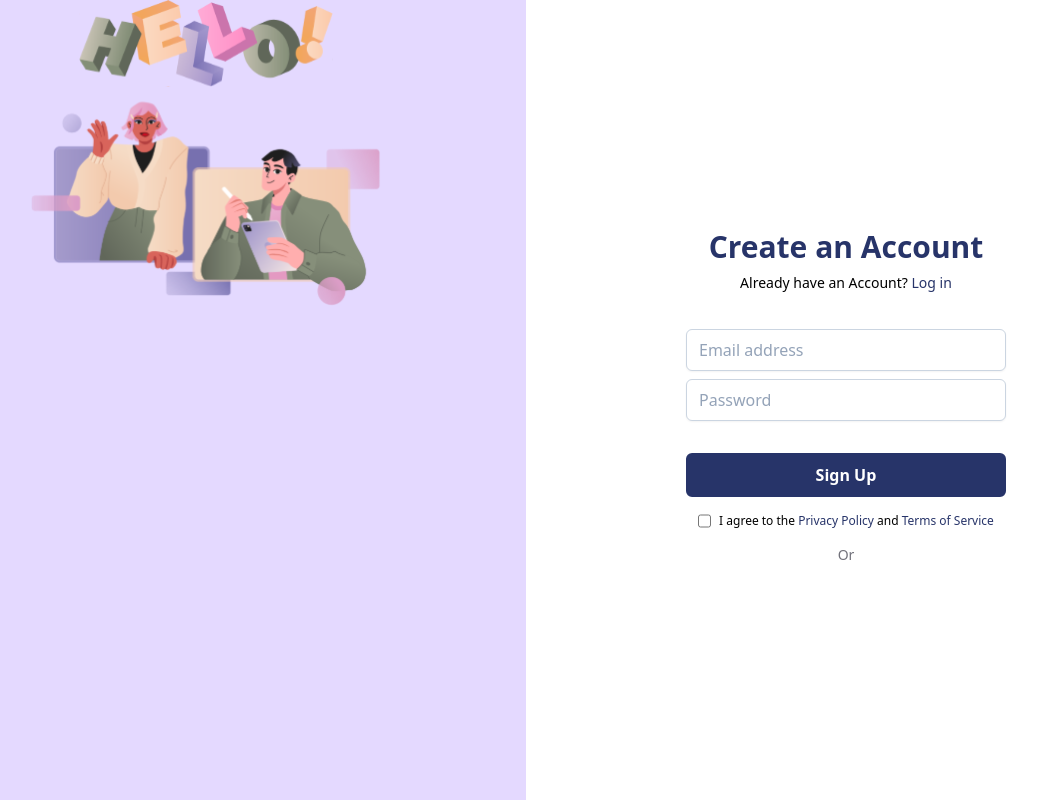
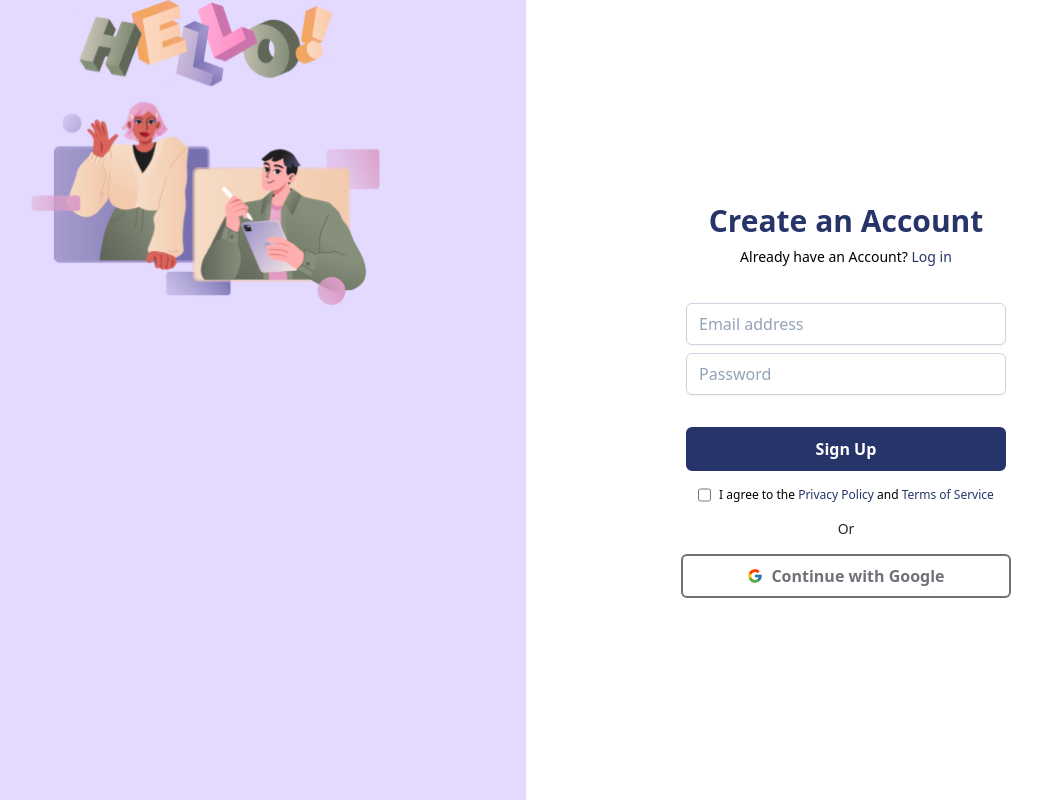
Before and after one commit to deyanxxx/expense-tracker, a React (Create React App) app: page /signup in a window 1280 px wide. Shown: the whole page, without its empty margins (114-1156 px from the left). Built offline with nearby package versions, Linux system fonts and the light colour scheme.

Commit message:
signup buttons

```diff
--- a/src/pages/Signup.js
+++ b/src/pages/Signup.js
@@ -1,5 +1,6 @@
 import React from 'react';
 import signupBanner from '../assets/signupBanner.svg';
+import { FcGoogle } from "react-icons/fc";
 
 
 function Signup() {
@@ -32,8 +33,12 @@ function Signup() {
           </div>
           <div className='flex flex-row'>
             <div className='my-5 flex items-center before:mt-0.5 before:flex-1 before:border-t before:border-zinc-800 after:mt-0.5 after:flex-1 after:border-t after:border-zinc-800 before:border-' />
-            <p className="mx-4 mt-4 text-center font-medium text-sm text-zinc-500">Or</p>
+            <p className="mx-4 mt-4 text-center font-normal text-sm text-zinc-800">Or</p>
           </div>
+          <button className='flex flex-row items-center justify-center rounded-md mt-2 border-2 px-16 py-2 text-white font-semibold border-zinc-500'>
+            <FcGoogle className='mr-2' />
+            <span className='text-zinc-500'>Continue with Google</span>
+          </button>
       </div>
     </div>
   )
```
Also changed, not shown: package.json (+8 -0 lines), 1 other file (tests, documents, lock files or other folders).
